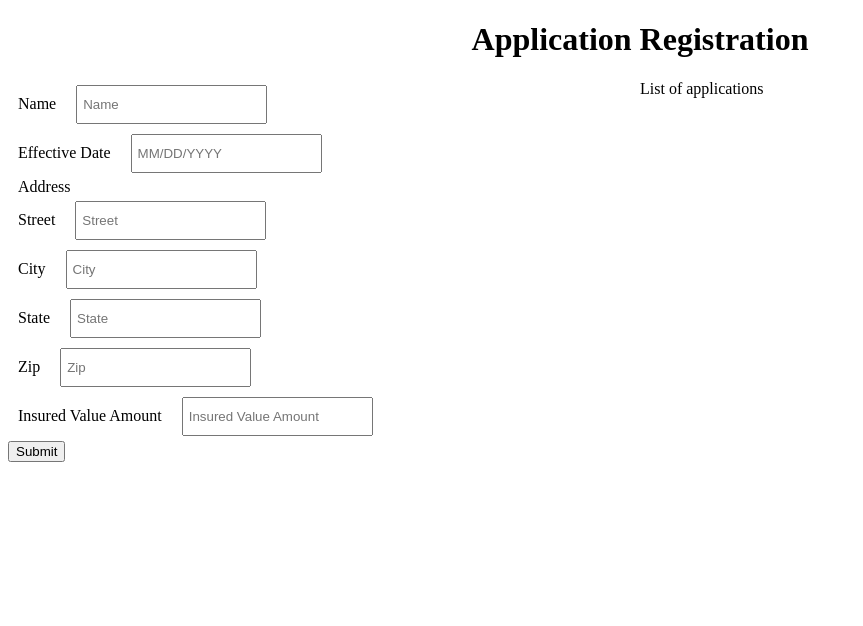
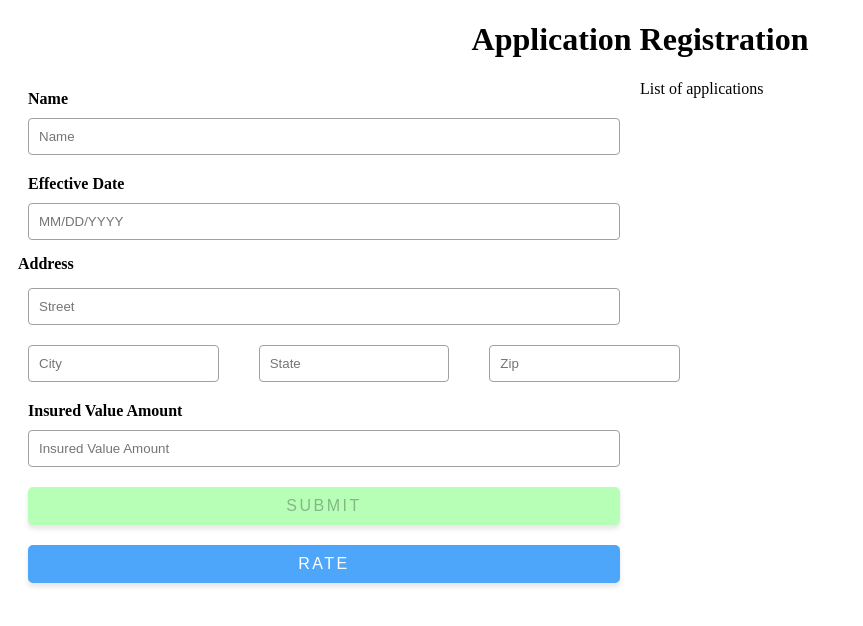
Before and after one commit to jbeuler/GridironHomeTest, an Angular app in the folder ApplicationRate/: page / in a window 1280 px wide. Shown: the top 626 px of the page, without its empty margins (0-863 px from the left). Built offline with nearby package versions, Linux system fonts and the light colour scheme.

Commit message:
Form validation

```diff
--- a/ApplicationRate/src/app/applications/application-form/application-form.component.html
+++ b/ApplicationRate/src/app/applications/application-form/application-form.component.html
@@ -1,47 +1,51 @@
-<form>
+<form class="application-registration-form" novalidate #applicationRegistrationForm="ngForm"
+(submit)="onSubmit(applicationRegistrationForm)"
+>
     <input type="hidden" name="id" [value]="service.formData.id" />
+    <div class="form-group">
+        <label class="group-label">Name</label>
+        <input type="text" class="form-control form-control-lg" placeholder="Name" name="name"
+        #name="ngModel" [(ngModel)]="service.formData.name" required [class.invalid]="name.invalid && name.touched">
+    </div>
+    <div class="form-group">
+        <label class="group-label">Effective Date</label>
+        <input type="text" class="form-control form-control-lg" placeholder="MM/DD/YYYY" name="effectiveDate"
+        #effectiveDate="ngModel" [(ngModel)]="service.formData.effectiveDate" required [class.invalid]="effectiveDate.invalid && effectiveDate.touched">
+    </div>
+    <div class="form-row vertical">
+        <label class="group-label">Address</label>
 
     <div class="form-group">
-        <label>Name</label>
-        <input type="text" class="form-control form-control-lg" placeholder="Name" name="name"
-        #name="ngModel" [(ngModel)]="service.formData.name">
+        <input type="text" class="form-control form-control-lg" placeholder="Street" name="addressStreet"
+        #addressStreet="ngModel" [(ngModel)]="service.formData.addressStreet" required [class.invalid]="addressStreet.invalid && addressStreet.touched">
     </div>
-    <div class="form-group">
-        <label>Effective Date</label>
-        <input type="text" class="form-control form-control-lg" placeholder="MM/DD/YYYY" name="effectiveDate"
-        #effectiveDate="ngModel" [(ngModel)]="service.formData.effectiveDate">
+
+    <div class="form-row horizontal">
+        <div class="form-group col-md-4">
+            <input type="text" class="form-control form-control-lg" placeholder="City" name="addressCity"
+            #addressCity="ngModel" [(ngModel)]="service.formData.addressCity" required [class.invalid]="addressCity.invalid && addressCity.touched">
+        </div>
+        <div class="form-group col-md-4">
+            <input type="text" class="form-control form-control-lg" placeholder="State" name="addressState"
+            #addressState="ngModel" [(ngModel)]="service.formData.addressState" required [class.invalid]="addressState.invalid && addressState.touched">
+        </div>
+        <div class="form-group col-md-4">
+            <input type="text" class="form-control form-control-lg" placeholder="Zip" name="addressZip"
+            #addressZip="ngModel" [(ngModel)]="service.formData.addressZip" required maxlength="5" [class.invalid]="addressZip.invalid && addressZip.touched">
+        </div>
     </div>
-    <div class="form-row">
-        <label>Address</label>
 
-    <div class="form-group">
-        <label>Street</label>
-        <input type="text" class="form-control form-control-lg" placeholder="Street" name="addressStreet"
-        #addressStreet="ngModel" [(ngModel)]="service.formData.addressStreet">
-    </div>
-    <div class="form-group">
-        <label>City</label>
-        <input type="text" class="form-control form-control-lg" placeholder="City" name="addressCity"
-        #addressCity="ngModel" [(ngModel)]="service.formData.addressCity">
-    </div>
-    <div class="form-group">
-        <label>State</label>
-        <input type="text" class="form-control form-control-lg" placeholder="State" name="addressState"
-        #addressState="ngModel" [(ngModel)]="service.formData.addressState">
-    </div>
-    <div class="form-group">
-        <label>Zip</label>
-        <input type="text" class="form-control form-control-lg" placeholder="Zip" name="addressZip"
-        #addressZip="ngModel" [(ngModel)]="service.formData.addressZip">
-    </div>
 </div>
     <div class="form-group">
-        <label>Insured Value Amount</label>
+        <label class="group-label">Insured Value Amount</label>
         <input type="text" class="form-control form-control-lg" placeholder="Insured Value Amount" name="insuredValueAmount"
-        #insuredValueAmount="ngModel" [(ngModel)]="service.formData.insuredValueAmount">
+        #insuredValueAmount="ngModel" [(ngModel)]="service.formData.insuredValueAmount" required [class.invalid]="insuredValueAmount.invalid && insuredValueAmount.touched">
     </div>
 
     <div class="form-group">
-        <button class="btn btn-info btn-lg btn-block">Submit</button>
+        <button class="btn btn-green" type="submit" [disabled]="applicationRegistrationForm.invalid">Submit</button>
+    </div>
+    <div class="form-group">
+        <button class="btn btn-blue">Rate</button>
     </div>
 </form>
--- a/ApplicationRate/src/app/applications/application-form/application-form.component.scss
+++ b/ApplicationRate/src/app/applications/application-form/application-form.component.scss
@@ -1,8 +1,70 @@
-.form-control {
-        padding:10px 5px;
+.application-registration-form {
+    .form-control {
+        padding:10px 10px;
         margin: 5px 10px;
+        border-radius: 4px;
+        border: 1px solid rgb(160, 160, 160);
+
+        &.invalid {
+            border: 1px solid rgb(223, 59, 59);
+        }
+    }
+
+    label {
+        margin: 5px 10px;
+    }
+
+    .btn {
+        margin: 5px 10px;
+        padding: 10px 5px;
+        border-radius: 5px;
+        cursor: pointer;
+        font-size: 16px;
+        text-transform: uppercase;
+        border: none;
+
+        letter-spacing: 2.5px;
+        font-weight: 500;
+        border: none;
+        box-shadow: 0px 4px 5px rgba(0, 0, 0, 0.1);
+        transition: all 0.3s ease 0s;
+        outline: none;
+
+        &:hover {
+            transform: translateY(-1px);
+        }
+
+        &.btn-green {
+            background-color: #b7ffb7;
+        }
+
+        &.btn-blue {
+            background-color: #4da6fa;
+            color: #fff;
+        }
+    }
+
+    .form-row {
+        display: flex;
+        &.vertical {
+            flex-direction: column;
+        }
+    }
+
+    .form-group {
+        display: flex;
+        flex-direction: column;
+        padding: 5px 10px;
+        &.horizontal {
+            flex-direction: column;
+        }
+    }
+
+    .group-label {
+        font-weight: 600;
+    }
+
+    .col-md-4 {
+        width: 33.33%;
+    }
 }
-
-label {
-    margin: 5px 10px;
-}
--- a/ApplicationRate/src/app/applications/applications.component.scss
+++ b/ApplicationRate/src/app/applications/applications.component.scss
@@ -1,5 +1,6 @@
 .row {
     display: flex;
+    margin-top: 10px;
 }
 
 .col-md-6 {
```
